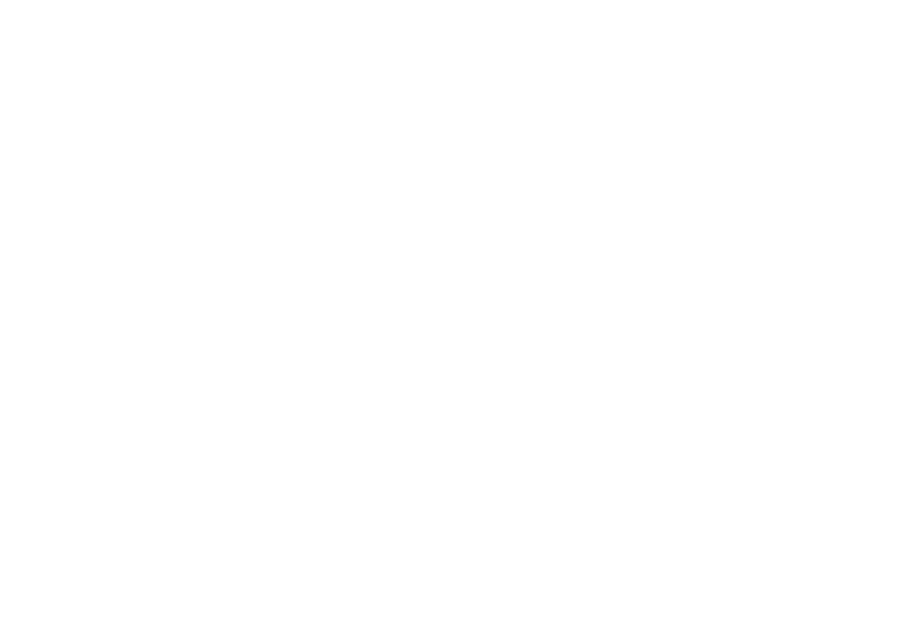
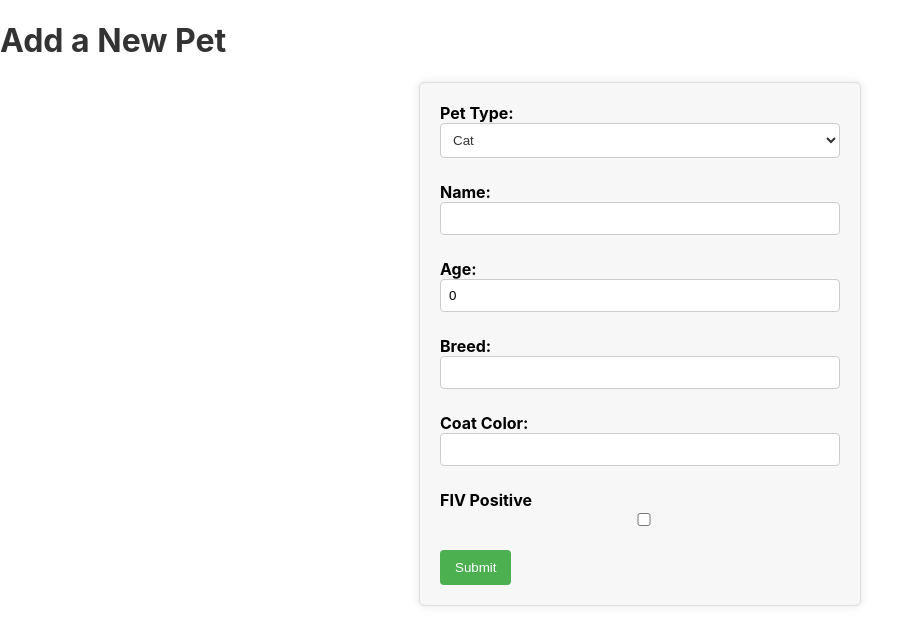
Before and after one commit to SuzSch/Animal_Shelter_FrontEnd_React, a React (Create React App) app: page /add-pet in a window 1280 px wide. Before the commit this address had no page. Shown: the top 644 px of the page, without its empty margins (0-924 px from the left). Built offline with nearby package versions, Linux system fonts and the light colour scheme.

Commit message:
Add AddPet page using resuable form, update simple form styling, add route to App.js.

```diff
--- a/src/App.js
+++ b/src/App.js
@@ -1,7 +1,8 @@
 import React from 'react';
 import { BrowserRouter as Router, Route, Routes } from 'react-router-dom';
 import Home from './Pages/Home/Home';
-import PetList from './Pages/PetList/PetList'
+import PetList from './Pages/PetList/PetList';
+import AddPet from './Pages/AddPet/AddPet';
 
 function App() {
   return (
@@ -9,6 +10,7 @@
       <Routes>
         <Route path='/' element={<Home />} />
         <Route path='/pet-list' element={<PetList />} />
+        <Route path='/add-pet' element={<AddPet />} />
       </Routes>
     </Router>
   );
--- a/src/Components/ReusableForm.js/ReusableForm.css
+++ b/src/Components/ReusableForm.js/ReusableForm.css
@@ -0,0 +1,50 @@
+form {
+  max-width: 400px;
+  margin: 0 auto;
+  padding: 20px;
+  background-color: #f7f7f7;
+  border: 1px solid #ddd;
+  border-radius: 5px;
+  box-shadow: 0 0 10px rgba(0, 0, 0, 0.1);
+}
+
+label {
+  display: block;
+  margin-bottom: 8px;
+  font-weight: bold;
+}
+
+input,
+select {
+  width: 100%;
+  padding: 8px;
+  margin-bottom: 16px;
+  border: 1px solid #ccc;
+  border-radius: 4px;
+  box-sizing: border-box;
+}
+
+button {
+  background-color: #4caf50;
+  color: white;
+  padding: 10px 15px;
+  border: none;
+  border-radius: 4px;
+  cursor: pointer;
+}
+
+button:hover {
+  background-color: #45a049;
+}
+
+/* Optional: Style for the Pet Type dropdown */
+select[name="PetType"] {
+  background-color: #fff;
+  color: #333;
+}
+
+/* Optional: Style for the Dog Size dropdown */
+select[name="DogSize"] {
+  background-color: #fff;
+  color: #333;
+}
--- a/src/Components/ReusableForm.js/ReusableForm.js
+++ b/src/Components/ReusableForm.js/ReusableForm.js
@@ -1,21 +1,7 @@
 import React, { useState, useEffect } from "react";
+import './ReusableForm.css';
 
 const ReusableForm = ({ onSubmit, initialData }) => {
-
-  const [formData, setFormData] = useState(initialData || getDefaultFormData());
-
-  const handleInputChange = (event) => {
-    const { name, value, type, checked } = event.target;
-
-    if (name === 'Age' && (isNaN(value) || Number(value) <= 0 )) {
-      return;
-    }
-
-    setFormData({
-      ...formData,
-      [name]: type === 'checkbox' ? checked : value,
-    });
-  };
 
   const getDefaultFormData = () => ({
     Name: '',
@@ -26,6 +12,21 @@
     DogSize: '',
     PetType: 'Cat', //default set to Cat
   });
+
+  const [formData, setFormData] = useState(initialData || getDefaultFormData());
+
+  const handleInputChange = (event) => {
+    const { name, value, type, checked } = event.target;
+
+    if (name === 'Age' && (isNaN(value) || Number(value) <= 0)) {
+      return;
+    }
+
+    setFormData({
+      ...formData,
+      [name]: type === 'checkbox' ? checked : value,
+    });
+  };
 
   useEffect(() => {
     setFormData(initialData || getDefaultFormData());
@@ -41,9 +42,9 @@
         <label>
           Pet Type:
           <select
-          name="PetType"
-          value={formData.PetType}
-          onChange={handleInputChange}>
+            name="PetType"
+            value={formData.PetType}
+            onChange={handleInputChange}>
             <option value="Cat">Cat</option>
             <option value="Dog">Dog</option>
           </select>
@@ -53,7 +54,7 @@
         <label>
           Name:
           <input
-          type="text"
+            type="text"
             name="Name"
             value={formData.Name}
             onChange={handleInputChange}
@@ -120,7 +121,7 @@
               name="DogSize"
               value={formData.DogSize}
               onChange={handleInputChange}
-              >
+            >
               <option value="">Select Size</option>
               <option value="Small">Small</option>
               <option value="Medium">Medium</option>
@@ -129,6 +130,9 @@
           </label>
         </div>
       )}
+      <div>
+        <button type="submit">Submit</button>
+      </div>
     </form>
   );
 };
--- /dev/null
+++ b/src/Pages/AddPet/AddPet.js
@@ -0,0 +1,20 @@
+import React from "react";
+import ReusableForm from "../../Components/ReusableForm.js/ReusableForm";
+
+const AddPet = () => {
+
+  const handleAddPet = (formData) => {
+
+    console.log('Adding pet:', formData);
+    // Use an API call to add the pet to the database
+  };
+
+  return (
+    <div>
+      <h1>Add a New Pet</h1>
+      <ReusableForm onSubmit={handleAddPet} />
+    </div>
+  );
+};
+
+export default AddPet;
```
Also changed, not shown: src/Pages/AddPet/AddPet.css (added).
